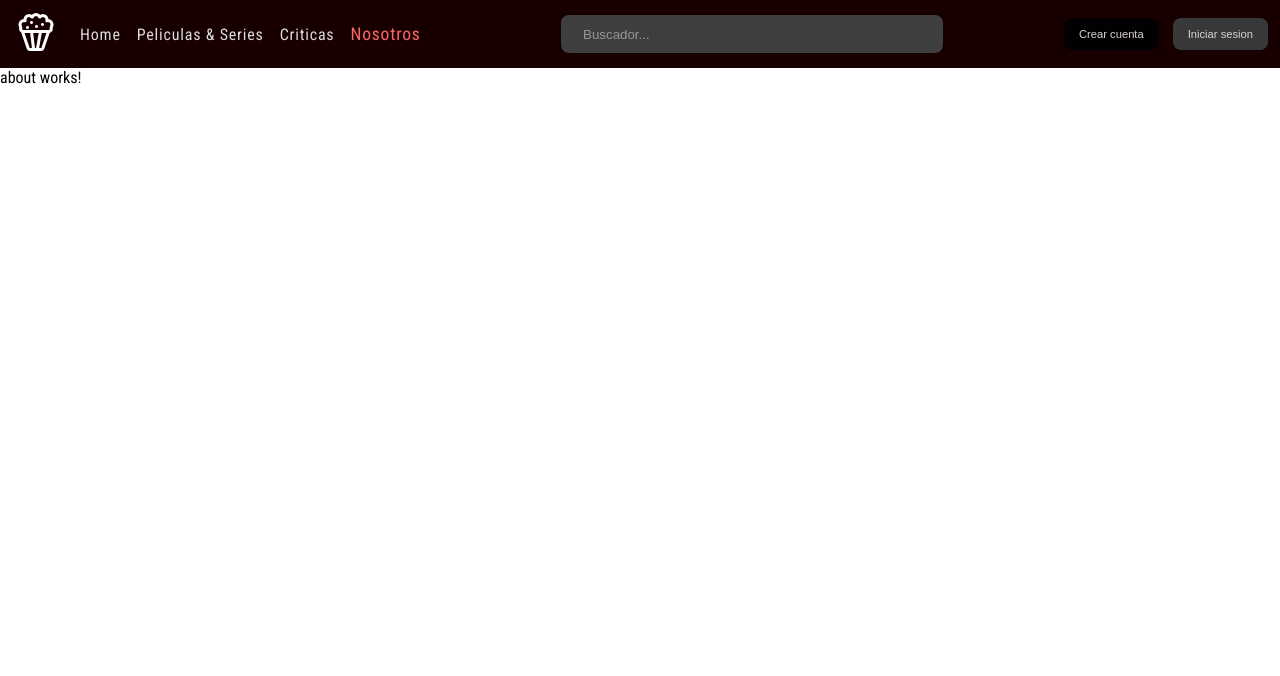
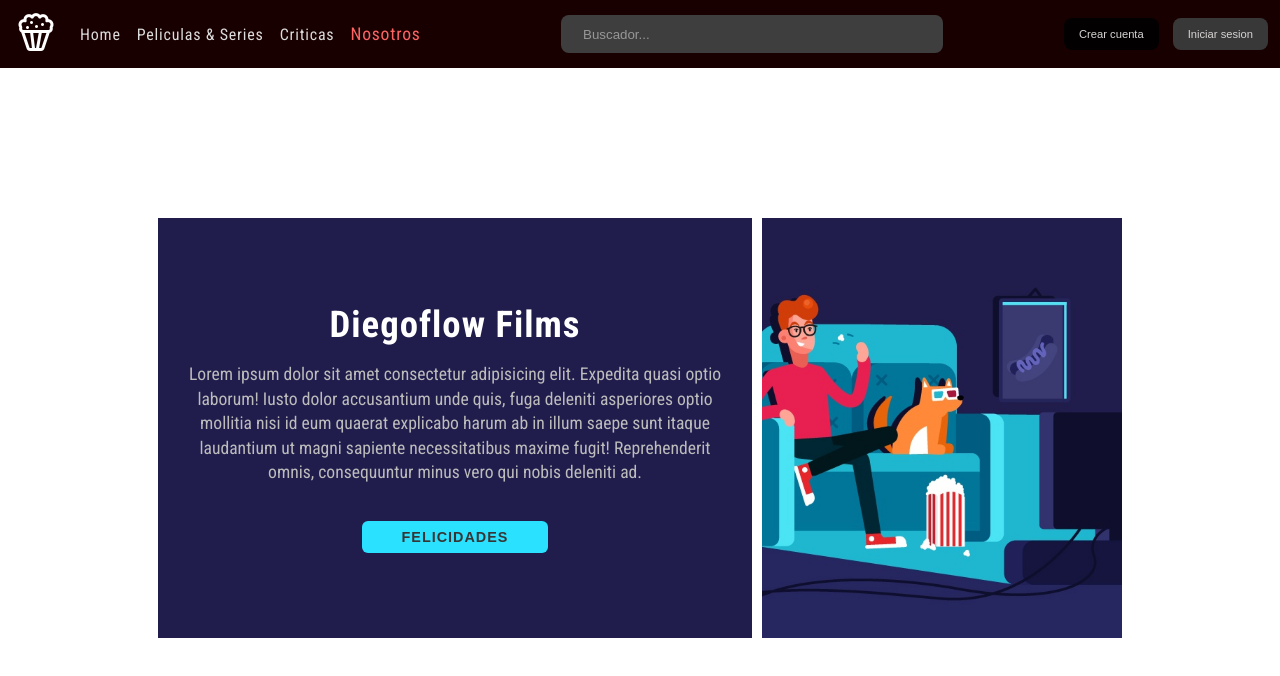
Before and after one commit to iamdiegoskr/PageMoviesAngular, an Angular app: page /about in a window 1280 px wide. Shown: the top 676 px of the page. Built offline with nearby package versions, Linux system fonts and the light colour scheme.

Commit message:
AboutComponent HTML is ready

```diff
--- a/src/app/components/about/about.component.css
+++ b/src/app/components/about/about.component.css
@@ -0,0 +1,69 @@
+.about-us {
+    height: 90vh;
+    width: 80%;
+    margin: 0 auto;
+    padding: 20px;
+    display: grid;
+}
+
+.about-container {
+    align-self: center;
+    padding: 10px;
+    display: grid;
+    grid-template-columns: auto minmax(300px, 360px);
+    grid-template-rows: 420px;
+    grid-template-areas: "information picture";
+    gap: 10px;
+}
+
+.about-container>* {
+    background: #201d4c;
+}
+
+.about-container .info {
+    grid-area: information;
+    padding: 20px;
+    display: flex;
+    flex-direction: column;
+    align-items: center;
+    justify-content: center;
+    text-align: center;
+}
+
+.about-container .info h2 {
+    font-size: 2.3rem;
+    letter-spacing: 1px;
+    color: #fff;
+    margin-bottom: 16px;
+}
+
+.about-container .info p {
+    line-height: 1.4;
+    font-size: 1.1rem;
+    color: #bcbcbc;
+    margin-bottom: 16px;
+}
+
+.about-container .info button {
+    padding: 8px 40px;
+    border: none;
+    border-radius: 6px;
+    margin-top: 20px;
+    background: #2ae2ff;
+    color: #363636;
+    font-size: .9rem;
+    font-weight: 700;
+    letter-spacing: 1px;
+    text-transform: uppercase;
+}
+
+.about-container .picture {
+    grid-area: picture;
+}
+
+.about-container .picture img {
+    width: 100%;
+    height: 100%;
+    object-fit: cover;
+    object-position: 44%;
+}
--- a/src/app/components/about/about.component.html
+++ b/src/app/components/about/about.component.html
@@ -1 +1,16 @@
-<p>about works!</p>
+<section class="about-us">
+
+    <div class="about-container">
+        <div class="info">
+            <h2>Diegoflow Films</h2>
+            <p>Lorem ipsum dolor sit amet consectetur adipisicing elit. Expedita quasi optio laborum! Iusto dolor accusantium unde quis, fuga deleniti asperiores optio mollitia nisi id eum quaerat explicabo harum ab in illum saepe sunt itaque laudantium
+                ut magni sapiente necessitatibus maxime fugit! Reprehenderit omnis, consequuntur minus vero qui nobis deleniti ad.</p>
+            <button>Felicidades</button>
+        </div>
+        <div class="picture">
+            <img src="./assets/img/popcorn.jpg" alt="">
+        </div>
+    </div>
+
+
+</section>
```
Also changed, not shown: src/assets/img/popcorn.jpg (added).
